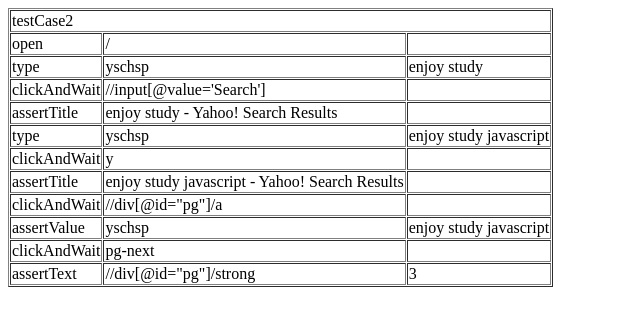
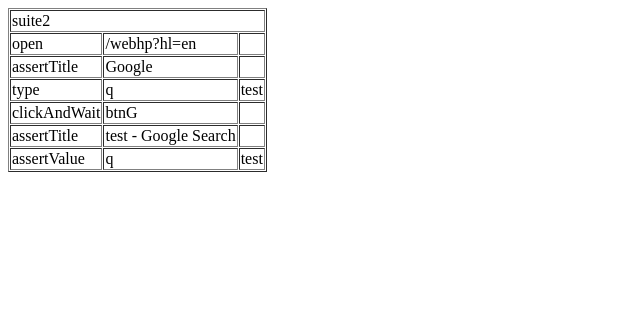
Before and after one commit to onozaty/selenium-extension, a plain HTML site: page htmlsuite/suite/testCase2.html in a window 1280 px wide. Shown: the whole page, without its empty margins (0-640 px from the left). Drawn offline with Linux system fonts and the light colour scheme.

Commit message:
changed test case from yahoo to google.

```diff
--- a/htmlsuite/suite/testCase2.html
+++ b/htmlsuite/suite/testCase2.html
@@ -1,67 +1,45 @@
-<html>
-<head>
-<meta http-equiv="Content-Type" content="text/html; charset=UTF-8">
+<?xml version="1.0" encoding="UTF-8"?>
+<!DOCTYPE html PUBLIC "-//W3C//DTD XHTML 1.0 Strict//EN" "http://www.w3.org/TR/xhtml1/DTD/xhtml1-strict.dtd">
+<html xmlns="http://www.w3.org/1999/xhtml" xml:lang="en" lang="en">
+<head profile="http://selenium-ide.openqa.org/profiles/test-case">
+<meta http-equiv="Content-Type" content="text/html; charset=UTF-8" />
+<link rel="selenium.base" href="http://www.google.com/" />
 <title>testCase2</title>
 </head>
 <body>
 <table cellpadding="1" cellspacing="1" border="1">
 <thead>
-<tr><td rowspan="1" colspan="3">testCase2</td></tr>
+<tr><td rowspan="1" colspan="3">suite2</td></tr>
 </thead><tbody>
 <tr>
 	<td>open</td>
-	<td>/</td>
+	<td>/webhp?hl=en</td>
+	<td></td>
+</tr>
+<tr>
+	<td>assertTitle</td>
+	<td>Google</td>
 	<td></td>
 </tr>
 <tr>
 	<td>type</td>
-	<td>yschsp</td>
-	<td>enjoy study</td>
+	<td>q</td>
+	<td>test</td>
 </tr>
 <tr>
 	<td>clickAndWait</td>
-	<td>//input[@value='Search']</td>
+	<td>btnG</td>
 	<td></td>
 </tr>
 <tr>
 	<td>assertTitle</td>
-	<td>enjoy study - Yahoo! Search Results</td>
-	<td></td>
-</tr>
-<tr>
-	<td>type</td>
-	<td>yschsp</td>
-	<td>enjoy study javascript</td>
-</tr>
-<tr>
-	<td>clickAndWait</td>
-	<td>y</td>
-	<td></td>
-</tr>
-<tr>
-	<td>assertTitle</td>
-	<td>enjoy study javascript - Yahoo! Search Results</td>
-	<td></td>
-</tr>
-<tr>
-	<td>clickAndWait</td>
-	<td>//div[@id="pg"]/a</td>
+	<td>test - Google Search</td>
 	<td></td>
 </tr>
 <tr>
 	<td>assertValue</td>
-	<td>yschsp</td>
-	<td>enjoy study javascript</td>
-</tr>
-<tr>
-	<td>clickAndWait</td>
-	<td>pg-next</td>
-	<td></td>
-</tr>
-<tr>
-	<td>assertText</td>
-	<td>//div[@id="pg"]/strong</td>
-	<td>3</td>
+	<td>q</td>
+	<td>test</td>
 </tr>
 
 </tbody></table>
```
Also changed, not shown: htmlsuite/suite/failed2.html (+1 -1 lines), htmlsuite/suite/testCase1.html (+20 -47 lines), htmlsuite/suite/testCase3.html (+19 -36 lines), htmlsuite/suite/testFailedCase1.html (+20 -22 lines), htmlsuite/suite/testNgCase2.html (deleted, +0 -49 lines), 5 other files.
